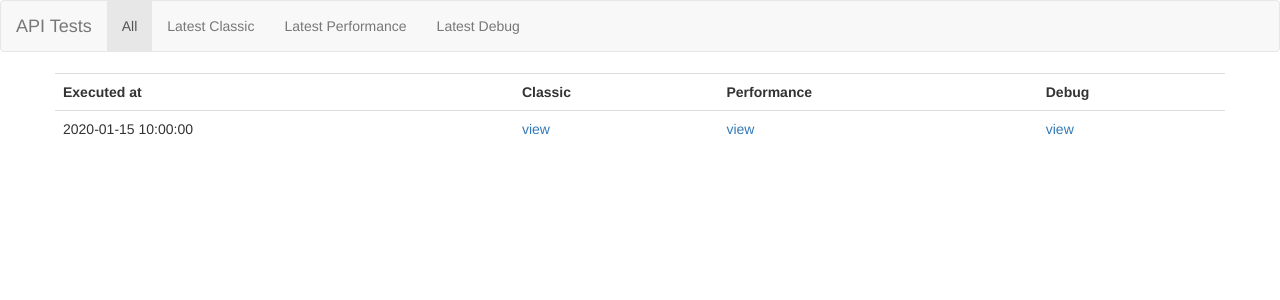
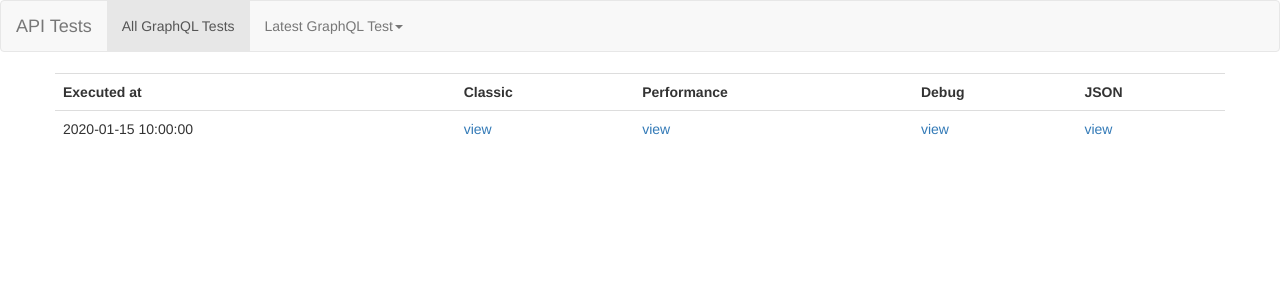
Before and after one commit to santiment/api-tests, a Flask app: template server/templates/index.html in a window 1280 px wide. Shown: the top 300 px of the page. Run offline with Flask 2, Linux system fonts and the light colour scheme; the template is opened without the code that fills it: most values are stand-ins (such as "Sample title", 1, 10 or a date in 2020); some libraries are stand-ins or nearby versions.

Commit message:
Add latest tests suites

```diff
--- a/app.py
+++ b/app.py
@@ -30,20 +30,6 @@ def favicon():
 def status():
     return jsonify(status='ok')
 
-@APP.route('/latest.json')
-def latest_json():
-
-    suite = (
-        GqlTestSuite.
-        select().
-        join(GqlSlugTestSuite, on=(GqlTestSuite.id == GqlSlugTestSuite.test_suite_id)).
-        join(GqlTestCase, on=(GqlSlugTestSuite.id == GqlTestCase.slug_test_suite_id)).
-        order_by(GqlTestSuite.id.desc()).
-        get()
-    )
-
-    return jsonify(suite.to_json())
-
 @APP.route('/')
 @APP.route('/index')
 def index():
@@ -56,24 +42,95 @@ def index():
     return render_template('index.html', title='Test suites', test_suites=test_suites)
 
 
-@APP.route('/test_suite/<int:id>.json')
-def test_suite_json(id):
-    suite = _get_test_suite(id)
+@APP.route('/gql_test_suite/<int:test_suite_id>/classic')
+def gql_test_suite_classic(test_suite_id):
+    test_suite = _get_test_suite(test_suite_id)
+    (data, all_query_names) = gql_test_suite_classic_data(test_suite)
+
+    return render_template(
+        'classic.html',
+        title=f"GraphQL test suite: {test_suite.started_at_short()}",
+        data=data,
+        all_query_names=all_query_names
+    )
+
+@APP.route('/gql_test_suite/latest/classic')
+def gql_test_suite_latest_classic():
+    test_suite = _get_latest_test_suite()
+    (data, all_query_names) = gql_test_suite_classic_data(test_suite)
+
+    return render_template(
+        'classic.html',
+        title=f"GraphQL test suite: {test_suite.started_at_short()}",
+        data=data,
+        all_query_names=all_query_names
+    )
+
+@APP.route('/gql_test_suite/<int:test_suite_id>/debug')
+def gql_test_suite_debug(test_suite_id):
+    test_suite = _get_test_suite(test_suite_id)
+    data = gql_test_suite_debug_data(test_suite)
+
+    return render_template(
+        'debug.html',
+        title=f"GraphQL test suite: {test_suite.started_at_short()}",
+        data=data
+    )
+
+@APP.route('/gql_test_suite/latest/debug')
+def gql_test_suite_latest_debugl():
+    test_suite = _get_latest_test_suite()
+    data = gql_test_suite_debug_data(test_suite)
+
+    return render_template(
+        'debug.html',
+        title=f"GraphQL test suite: {test_suite.started_at_short()}",
+        data=data
+    )
+
+@APP.route('/gql_test_suite/<int:test_suite_id>/performance')
+def gql_test_suite_performance(test_suite_id):
+    test_suite = _get_test_suite(test_suite_id)
+    data = gql_test_suite_performance_data(test_suite)
+
+    return render_template(
+        'performance.html',
+        title=f"GraphQL test suite: {test_suite.started_at_short()}",
+        data=data
+    )
+
+@APP.route('/gql_test_suite/latest/performance')
+def gql_test_suite_latest_performance():
+    test_suite = _get_latest_test_suite()
+    data = gql_test_suite_performance_data(test_suite)
+
+    return render_template(
+        'performance.html',
+        title=f"GraphQL test suite: {test_suite.started_at_short()}",
+        data=data
+    )
+
+@APP.route('/gql_test_suite/latest.json')
+def latest_json():
+    test_suite = _get_latest_test_suite()
+    return jsonify(test_suite.to_json())
+
+@APP.route('/gql_test_suite/<int:test_suite_id>.json')
+def test_suite_json(test_suite_id):
+    suite = _get_test_suite(test_suite_id)
 
     return jsonify(suite.to_json())
 
-@APP.route('/classic/<int:id>')
-def classic_html(id):
-    suite = _get_test_suite(id)
 
-    data = suite.output_for_html()
+def gql_test_suite_classic_data(test_suite):
+    data = test_suite.output_for_html()
 
-    all_metrics_names = []
+    all_query_names = []
 
     for project in data:
-        all_metrics_names += [x['name'] for x in project['data']]
+        all_query_names += [x['name'] for x in project['data']]
 
-    all_metrics_names = sorted(list(set(all_metrics_names)))
+    all_query_names = sorted(list(set(all_query_names)))
 
     view_data = []
 
@@ -81,7 +138,7 @@ def classic_html(id):
         view_data_project = {'slug': project['slug'], 'queries': []}
         values = {project_data['name']: project_data['status'] for project_data in project['data']}
 
-        for metric_name in all_metrics_names:
+        for metric_name in all_query_names:
             status = values[metric_name] if metric_name in values else 'N/A'
             color = COLOR_MAPPING[status.split(':')[0]]
 
@@ -89,12 +146,10 @@ def classic_html(id):
 
         view_data.append(view_data_project)
 
-    return render_template('classic.html', title='Test suite', data=view_data, all_query_names=all_metrics_names)
+    return view_data, all_query_names
 
-@APP.route('/debug/<int:id>')
-def debug_html(id):
-    suite = _get_test_suite(id)
-    data = suite.output_for_html()
+def gql_test_suite_debug_data(test_suite):
+    data = test_suite.output_for_html()
 
     for project in data:
         project['data'] = sorted([x for x in project['data']], key=lambda k: k['status'])
@@ -102,13 +157,10 @@ def debug_html(id):
         for item in project['data']:
             item['color'] = COLOR_MAPPING[item['status'].split(':')[0]]
 
+    return data
 
-    return render_template('debug.html', title='Test suite', data=data)
-
-@APP.route('/performance/<int:id>')
-def performance_html(id):
-    suite = _get_test_suite(id)
-    data = suite.output_for_html()
+def gql_test_suite_performance_data(test_suite):
+    data = test_suite.output_for_html()
 
     for project in data:
         project['data'] = sorted([x for x in project['data']], key=lambda k: k['elapsed_time'], reverse=True)
@@ -117,7 +169,7 @@ def performance_html(id):
             item['color'] = COLOR_MAPPING[item['status'].split(':')[0]]
             item['elapsed_time'] = round(item['elapsed_time'], 2)
 
-    return render_template('performance.html', title='Test suite', data=data)
+    return data
 
 def _get_test_suite(id):
     return (
@@ -128,3 +180,13 @@ def _get_test_suite(id):
         where(GqlTestSuite.id == id).
         get()
     )
+
+def _get_latest_test_suite():
+    return (
+        GqlTestSuite.
+        select().
+        join(GqlSlugTestSuite, on=(GqlTestSuite.id == GqlSlugTestSuite.test_suite_id)).
+        join(GqlTestCase, on=(GqlSlugTestSuite.id == GqlTestCase.slug_test_suite_id)).
+        order_by(GqlTestSuite.id.desc()).
+        get()
+    )
--- a/server/templates/classic.html
+++ b/server/templates/classic.html
@@ -1,4 +1,8 @@
 {% extends "layout.html" %}
+
+{% block title %}
+  {{ title }}
+{% endblock %}
 
 {% block content %}
   <div class="container-fluid">
--- a/server/templates/index.html
+++ b/server/templates/index.html
@@ -10,13 +10,15 @@
           <th>Classic</th>
           <th>Performance</th>
           <th>Debug</th>
+          <th>JSON</th>
         </tr>
         {% for test_suite in test_suites %}
           <tr>
             <td>{{ test_suite.started_at_short() }}
-            <td><a href="classic/{{ test_suite.id }}">view</a></td>
-            <td><a href="performance/{{ test_suite.id }}">view</a></td>
-            <td><a href="debug/{{ test_suite.id }}">view</a></td>
+            <td><a href="/gql_test_suite/{{ test_suite.id }}/classic">view</a></td>
+            <td><a href="/gql_test_suite/{{ test_suite.id }}/performance">view</a></td>
+            <td><a href="/gql_test_suite/{{ test_suite.id }}/debug">view</a></td>
+            <td><a href="/gql_test_suite/{{ test_suite.id }}.json">view</a></td>
           </tr>
         {% endfor %}
       </table>
--- a/server/templates/layout.html
+++ b/server/templates/layout.html
@@ -21,10 +21,16 @@
 
     <div class="collapse navbar-collapse" id="bs-example-navbar-collapse-1">
       <ul class="nav navbar-nav">
-        <li class="active"><a href="/index">All <span class="sr-only">(current)</span></a></li>
-        <li><a href="#">Latest Classic</a></li>
-        <li><a href="#">Latest Performance</a></li>
-        <li><a href="#">Latest Debug</a></li>
+        <li class="active"><a href="/index">All GraphQL Tests<span class="sr-only">(current)</span></a></li>
+        <li class="dropdown">
+          <a href="#" class="dropdown-toggle" data-toggle="dropdown" role="button" aria-haspopup="true" aria-expanded="false">Latest GraphQL Test<span class="caret"></span></a>
+          <ul class="dropdown-menu">
+            <li><a href="/gql_test_suite/latest/classic">Classic View</a></li>
+            <li><a href="/gql_test_suite/latest/performance">Performance View</a></li>
+            <li><a href="/gql_test_suite/latest/debug">Debug View</a></li>
+            <li><a href="/gql_test_suite/latest.json">JSON</a></li>
+          </ul>
+        </li>
       </ul>
     </div>
   </div>
```
Lines whose indentation alone changed are shown as unchanged.
